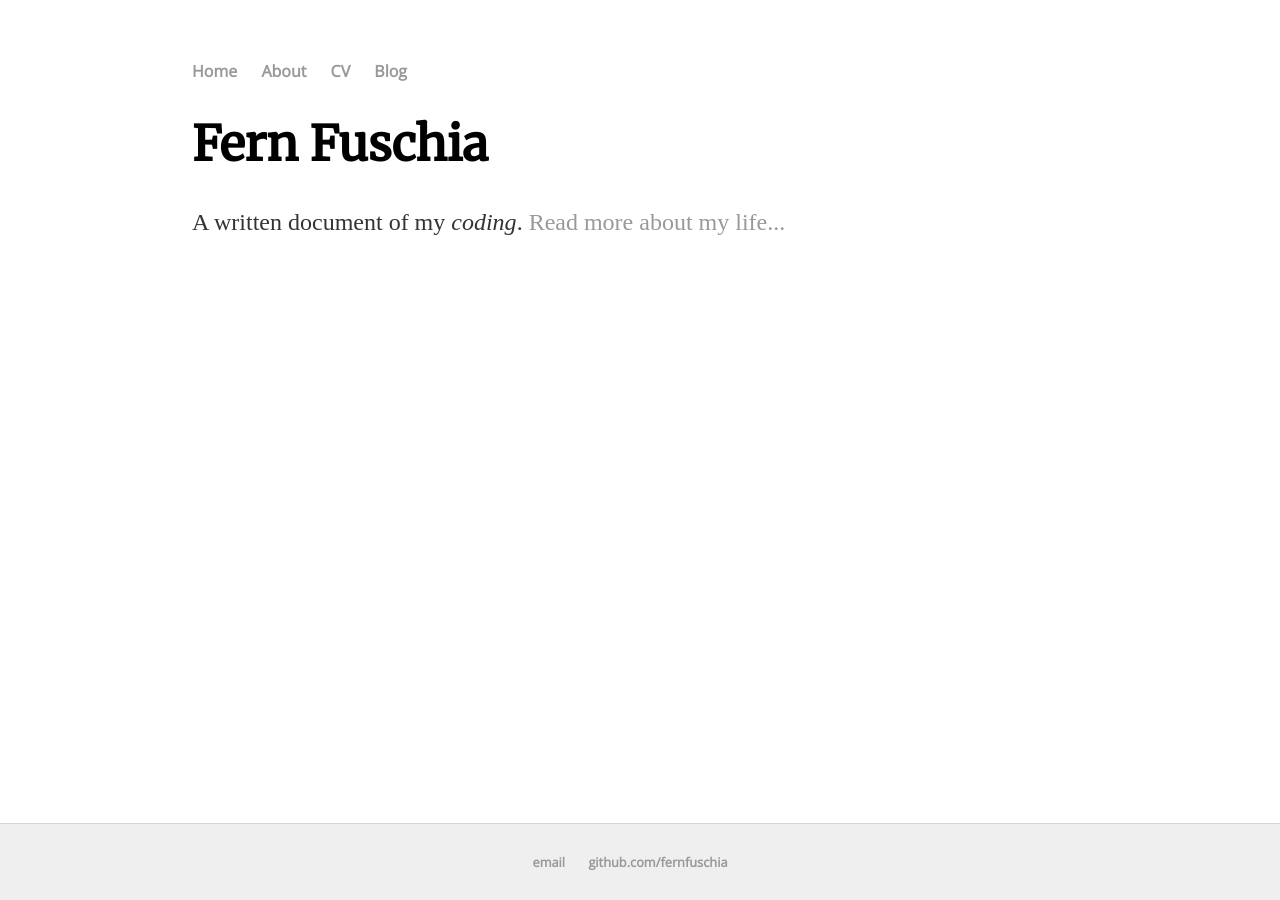
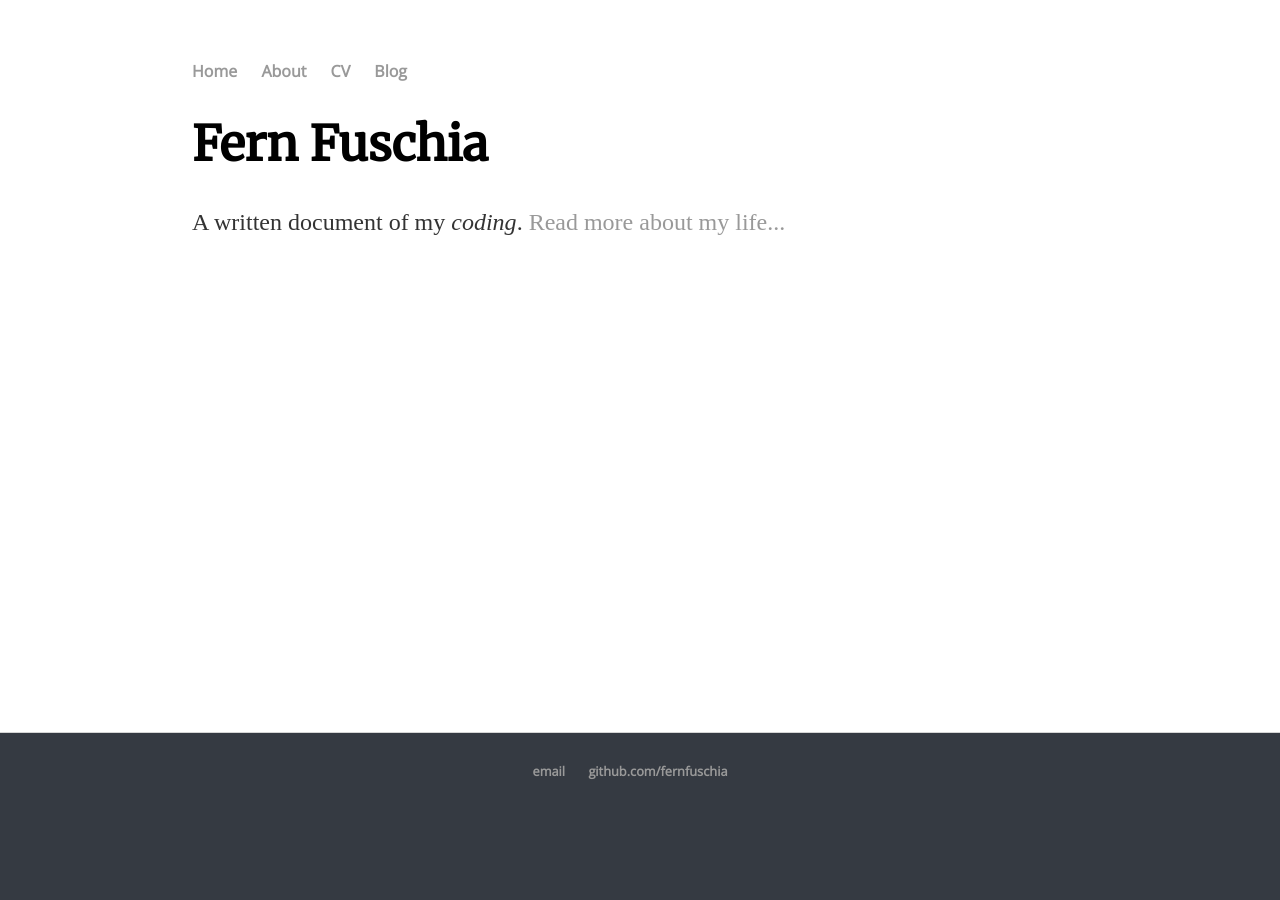
Before and after one commit to fernfuschia/fernfuschia.github.io, a Jekyll site: the page built from index.html, in a window 1280 px wide. Built offline with Jekyll 4.4.1, drawn with Linux system fonts in a browser that asks for light colours.

Commit message:
Update main.css

```diff
--- a/css/main.css
+++ b/css/main.css
@@ -34,8 +34,10 @@ footer {
   bottom: 0;
   left: 0;
   padding: 1rem;
-  background-color: #efefef;
+  background-color: #353a42;
+    color: #dbdde0;
   text-align: center;
+    min-height: 15%;
     border-top: 1px solid #d5d5d5;
     font-size: .8em;
 }
```
